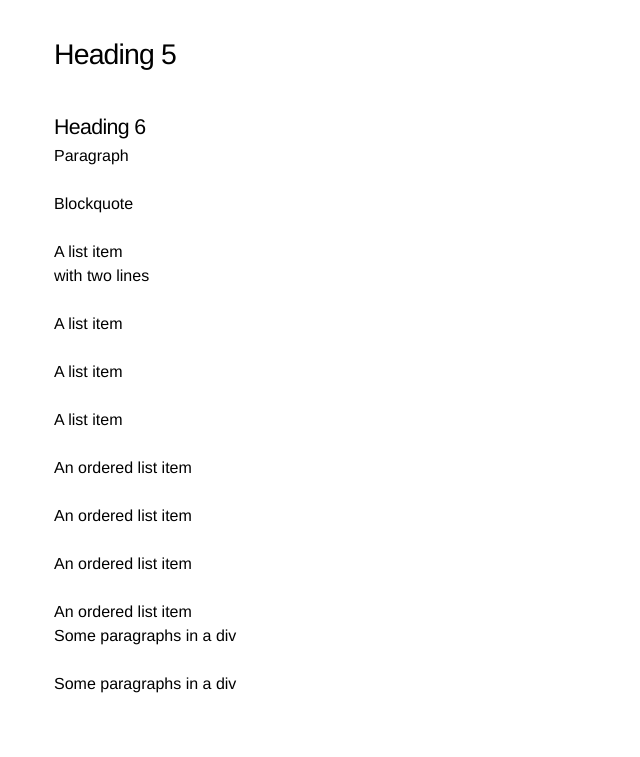
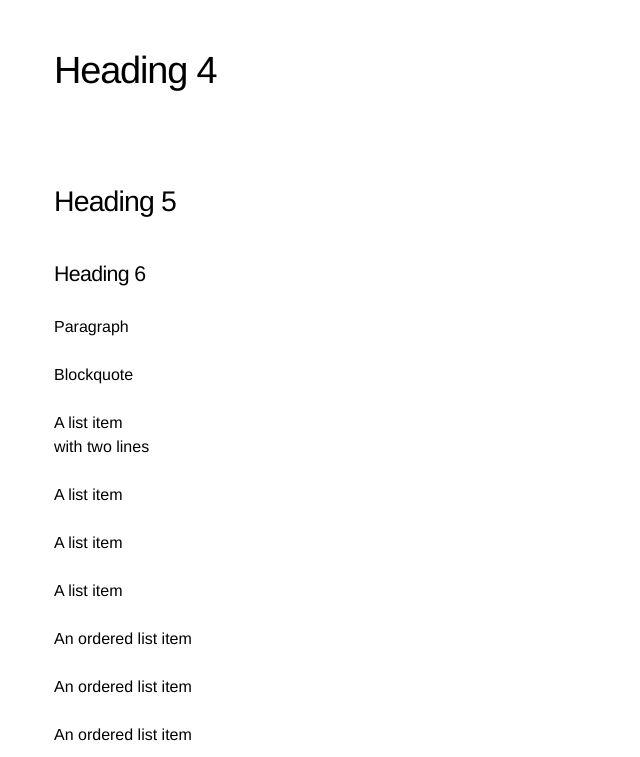
Before and after one commit to gavinmcfarland/typolize, a website: page public/index.html in a window 1280 px wide. Shown: the part 787-1544 px from the top of the page, without its empty margins (0-640 px from the left). Drawn offline with nearby package versions, Linux system fonts and the light colour scheme.

Commit message:
Updated styles

```diff
--- a/package.json
+++ b/package.json
@@ -15,6 +15,7 @@
     "postcss-for": "^2.1.1",
     "postcss-import": "^12.0.1",
     "postcss-logical": "^4.0.2",
+    "postcss-math": "0.0.10",
     "postcss-pow": "^1.0.1"
   },
   "repository": {
--- a/public/index.html
+++ b/public/index.html
@@ -20,7 +20,7 @@
 
     ol li {
         counter-increment: number;
-        padding-left: var(--space-1);
+        padding-left: var(--spacing-1);
     }
 
     ol li::before {
@@ -32,7 +32,7 @@
 
     body {
         font-family: Helvetica, sans-serif;
-        padding: var(--space-3);
+        padding: var(--spacing-3);
         margin: 0;
     }
 
@@ -40,7 +40,7 @@
       letter-spacing: -0.03em;
     }
 
-    .text-2 {
+    .name {
       font-size: var(--font-size-2);
     }
 
@@ -63,12 +63,66 @@
     .remove-margin > :last-child {
         margin-bottom: unset;
     }
+
+    /* Type sizing */
+
+    body {
+        font-size: var(--font-size-0);
+    }
+
+    body * + * {
+        margin-top: var(--spacing-1);
+    }
+
+    h1 {
+        font-size: var(--font-size-6);
+    }
+
+    h2 {
+        font-size: var(--font-size-5);
+    }
+
+    h3 {
+        font-size: var(--font-size-4);
+    }
+
+    h4 {
+        font-size: var(--font-size-3);
+    }
+
+    h5 {
+        font-size: var(--font-size-2);
+    }
+
+    h6 {
+        font-size: var(--font-size-1);
+    }
+
+    p, blockquote {
+        font-size: var(--font-size-0);
+    }
+
+    ul, ol {
+        font-size: var(--font-size-0);
+    }
+
+    /* Element spacing */
+
+    h1, h2, h3, h4, h5 {
+        margin-top: var(--spacing-4);
+        margin-bottom: var(--spacing-2);
+    }
+
+    hr {
+        margin-top: var(--spacing-2);
+        margin-bottom: var(--spacing-2);
+    }
   </style>
 
 </head>
 
 <body class="remove-margin">
-    <h1 class="text-2">Typolize</h1>
+    <h1 class="name">Typolize</h1>
     <p>Normalizes type sizes and margins.</p>
     <hr></hr>
 
--- a/public/typolize.css
+++ b/public/typolize.css
@@ -18,19 +18,21 @@
     --font-size-8: calc(1rem * (var(--font-ratio) * var(--font-ratio) * var(--font-ratio) * var(--font-ratio) * var(--font-ratio) * var(--font-ratio) * var(--font-ratio) * var(--font-ratio)));
     --font-size-9: calc(1rem * (var(--font-ratio) * var(--font-ratio) * var(--font-ratio) * var(--font-ratio) * var(--font-ratio) * var(--font-ratio) * var(--font-ratio) * var(--font-ratio) * var(--font-ratio)));
     --font-size-10: calc(1rem * (var(--font-ratio) * var(--font-ratio) * var(--font-ratio) * var(--font-ratio) * var(--font-ratio) * var(--font-ratio) * var(--font-ratio) * var(--font-ratio) * var(--font-ratio) * var(--font-ratio)));
-    --space--2: calc(1rem * (1 / (var(--line-ratio) * var(--line-ratio))));
-    --space--1: calc(1rem * (1 / (var(--line-ratio))));
-    --space-0: calc(1rem * 1);
-    --space-1: calc(1rem * (var(--line-ratio)));
-    --space-2: calc(1rem * (var(--line-ratio) * var(--line-ratio)));
-    --space-3: calc(1rem * (var(--line-ratio) * var(--line-ratio) * var(--line-ratio)));
-    --space-4: calc(1rem * (var(--line-ratio) * var(--line-ratio) * var(--line-ratio) * var(--line-ratio)));
-    --space-5: calc(1rem * (var(--line-ratio) * var(--line-ratio) * var(--line-ratio) * var(--line-ratio) * var(--line-ratio)));
-    --space-6: calc(1rem * (var(--line-ratio) * var(--line-ratio) * var(--line-ratio) * var(--line-ratio) * var(--line-ratio) * var(--line-ratio)));
-    --space-7: calc(1rem * (var(--line-ratio) * var(--line-ratio) * var(--line-ratio) * var(--line-ratio) * var(--line-ratio) * var(--line-ratio) * var(--line-ratio)));
-    --space-8: calc(1rem * (var(--line-ratio) * var(--line-ratio) * var(--line-ratio) * var(--line-ratio) * var(--line-ratio) * var(--line-ratio) * var(--line-ratio) * var(--line-ratio)));
-    --space-9: calc(1rem * (var(--line-ratio) * var(--line-ratio) * var(--line-ratio) * var(--line-ratio) * var(--line-ratio) * var(--line-ratio) * var(--line-ratio) * var(--line-ratio) * var(--line-ratio)));
-    --space-10: calc(1rem * (var(--line-ratio) * var(--line-ratio) * var(--line-ratio) * var(--line-ratio) * var(--line-ratio) * var(--line-ratio) * var(--line-ratio) * var(--line-ratio) * var(--line-ratio) * var(--line-ratio)))
+    --spacing--2: calc(1rem * (1 / (var(--line-ratio) * var(--line-ratio))));
+    --spacing--1: calc(1rem * (1 / (var(--line-ratio))));
+    --spacing-0: calc(1rem * 1);
+    --spacing-1: calc(1rem * (var(--line-ratio)));
+    --spacing-2: calc(1rem * (var(--line-ratio) * var(--line-ratio)));
+    --spacing-3: calc(1rem * (var(--line-ratio) * var(--line-ratio) * var(--line-ratio)));
+    --spacing-4: calc(1rem * (var(--line-ratio) * var(--line-ratio) * var(--line-ratio) * var(--line-ratio)));
+    --spacing-5: calc(1rem * (var(--line-ratio) * var(--line-ratio) * var(--line-ratio) * var(--line-ratio) * var(--line-ratio)));
+    --spacing-6: calc(1rem * (var(--line-ratio) * var(--line-ratio) * var(--line-ratio) * var(--line-ratio) * var(--line-ratio) * var(--line-ratio)));
+    --spacing-7: calc(1rem * (var(--line-ratio) * var(--line-ratio) * var(--line-ratio) * var(--line-ratio) * var(--line-ratio) * var(--line-ratio) * var(--line-ratio)));
+    --spacing-8: calc(1rem * (var(--line-ratio) * var(--line-ratio) * var(--line-ratio) * var(--line-ratio) * var(--line-ratio) * var(--line-ratio) * var(--line-ratio) * var(--line-ratio)));
+    --spacing-9: calc(1rem * (var(--line-ratio) * var(--line-ratio) * var(--line-ratio) * var(--line-ratio) * var(--line-ratio) * var(--line-ratio) * var(--line-ratio) * var(--line-ratio) * var(--line-ratio)));
+    --spacing-10: calc(1rem * (var(--line-ratio) * var(--line-ratio) * var(--line-ratio) * var(--line-ratio) * var(--line-ratio) * var(--line-ratio) * var(--line-ratio) * var(--line-ratio) * var(--line-ratio) * var(--line-ratio)))
+
+    /* --spacing-0: 0; */
 }
 
 /* Reset base font */
@@ -44,57 +46,3 @@
 body {
     line-height: var(--line-ratio);
 }
-
-/* Type sizing */
-
-body {
-    font-size: var(--font-size-0);
-}
-
-body * + *:not(div) {
-    margin-top: var(--space-1);
-}
-
-h1 {
-    font-size: var(--font-size-6);
-}
-
-h2 {
-    font-size: var(--font-size-5);
-}
-
-h3 {
-    font-size: var(--font-size-4);
-}
-
-h4 {
-    font-size: var(--font-size-3);
-}
-
-h5 {
-    font-size: var(--font-size-2);
-}
-
-h6 {
-    font-size: var(--font-size-1);
-}
-
-p, blockquote {
-    font-size: var(--font-size-0);
-}
-
-ul, ol {
-    font-size: var(--font-size-0);
-}
-
-/* Element spacing */
-
-h1, h2, h3, h4, h5 {
-    margin-top: var(--space-4);
-    margin-bottom: var(--space-2);
-}
-
-hr {
-    margin-top: var(--space-2);
-    margin-bottom: var(--space-2);
-}
--- a/src/index.js
+++ b/src/index.js
@@ -4,11 +4,12 @@
 const postcssPow = require('postcss-pow')
 const postcssFor = require('postcss-for')
 const postcssLogical = require('postcss-logical')
+const postcssMath = require('postcss-math')
 const fs = require('fs')
 
 fs.readFile('src/typolize.css', (err, css) => {
 
-  postcss([postcssImport, postcssFor, postcssPow, postcssLogical, autoprefixer])
+  postcss([postcssImport, postcssFor, postcssMath, postcssPow, postcssLogical, autoprefixer])
     .process(css, { from: 'src/typolize.css', to: 'dist/typolize.css' })
     .then(result => {
       fs.writeFile('dist/typolize.css', result.css, () => true)
--- a/src/typolize.css
+++ b/src/typolize.css
@@ -11,8 +11,10 @@
     }
 
     @for $i from -2 to 10 {
-    --space-$(i): calc(1rem * pow(var(--line-ratio), $(i)));
+    --spacing-$(i): calc(1rem * pow(var(--line-ratio), $(i)));
     }
+
+    /* --spacing-0: 0; */
 }
 
 /* Reset base font */
@@ -26,55 +28,3 @@
 body {
     line-height: var(--line-ratio);
 }
-
-/* Type sizing */
-
-body {
-    font-size: var(--font-size-0);
-}
-
-body * + *:not(div) {
-    margin-top: var(--space-1);
-}
-
-h1 {
-    font-size: var(--font-size-6);
-}
-
-h2 {
-    font-size: var(--font-size-5);
-}
-
-h3 {
-    font-size: var(--font-size-4);
-}
-
-h4 {
-    font-size: var(--font-size-3);
-}
-
-h5 {
-    font-size: var(--font-size-2);
-}
-
-h6 {
-    font-size: var(--font-size-1);
-}
-
-p, blockquote {
-    font-size: var(--font-size-0);
-}
-
-ul, ol {
-    font-size: var(--font-size-0);
-}
-
-/* Element spacing */
-
-h1, h2, h3, h4, h5 {
-    margin-block: var(--space-4) var(--space-2);
-}
-
-hr {
-    margin-block: var(--space-2);
-}
```
Also changed, not shown: README.md, dist/typolize.css, 1 other file.
